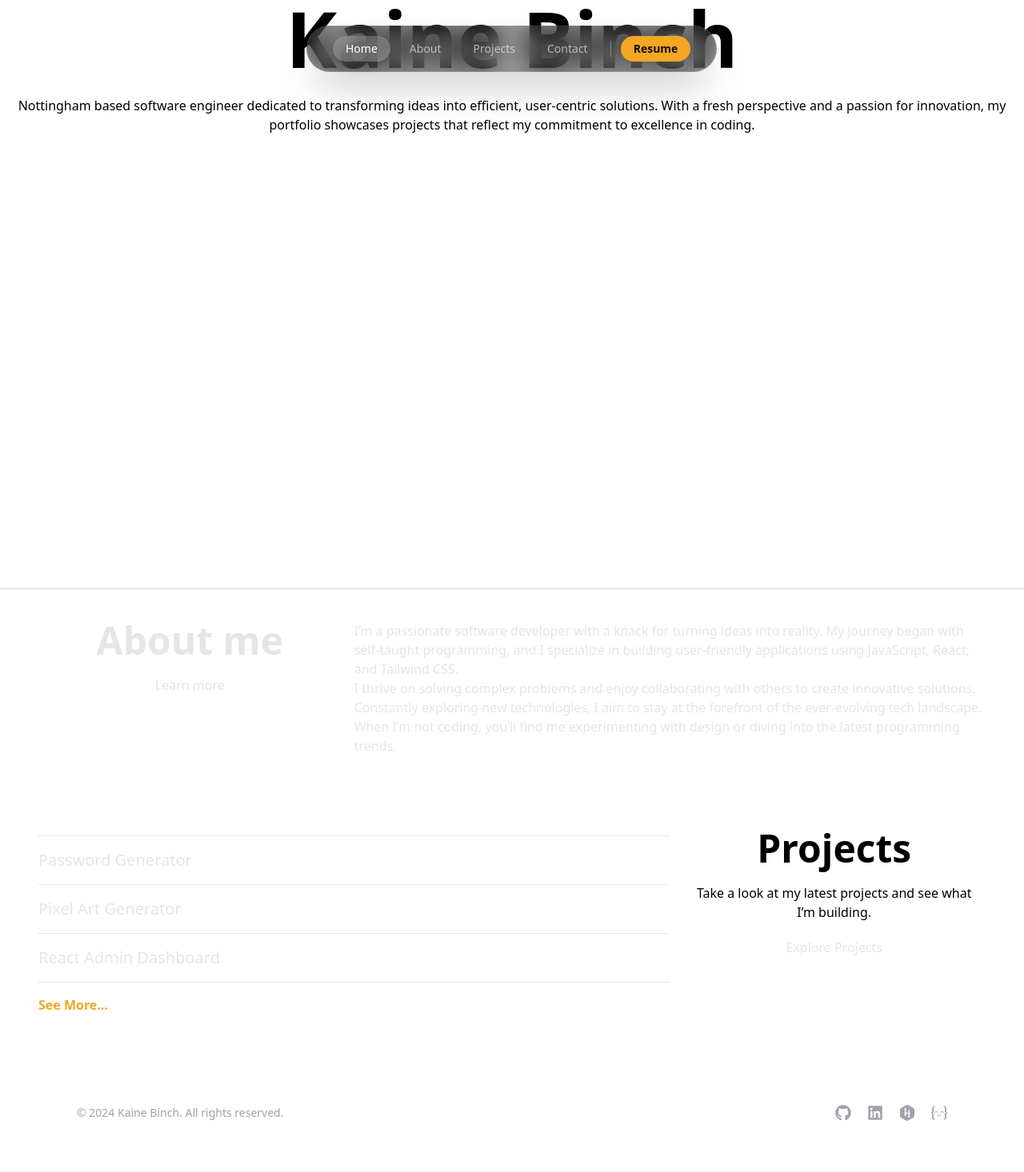
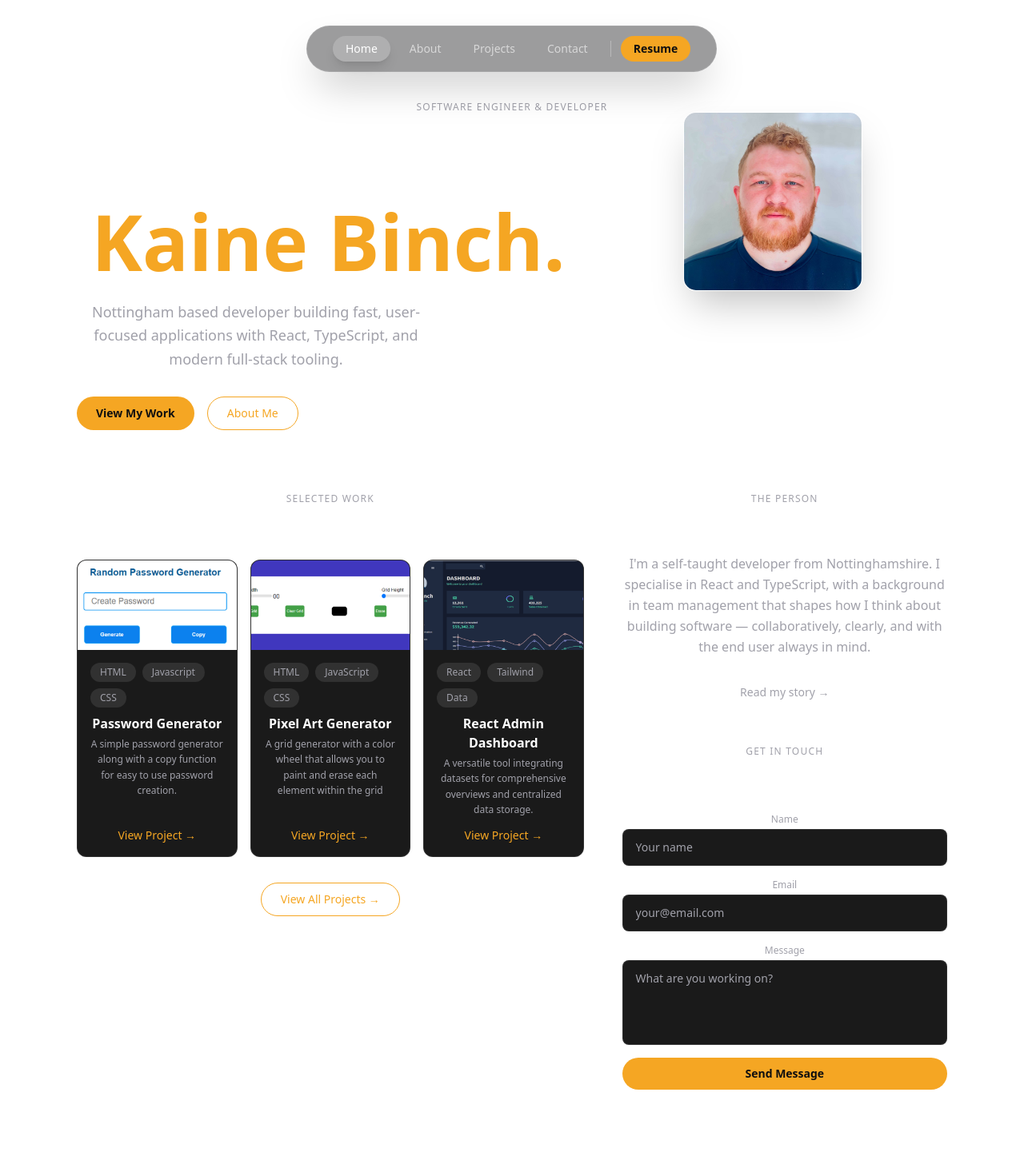
Before and after one commit to KaineBinch/KaineBinch.github.io, a React (Vite) app: page /#/ in a window 1280 px wide. Shown: the top 1466 px of the page at 80% size. Before the commit the page ends 1442 px from the top, so only its background shows below. Built offline with nearby package versions, Linux system fonts and the light colour scheme.

Commit message:
feat: add AboutBlurb, ContactForm, FeaturedProjectCard, ProjectsCarousel, and ProjectsGrid components for homepage redesign

```diff
--- /dev/null
+++ b/src/components/homepage/AboutBlurb.jsx
@@ -0,0 +1,19 @@
+import { motion } from "framer-motion"
+import { fadeUp } from "../../constants/motionVariants"
+import Button from "../ui/Button"
+
+const AboutBlurb = () => (
+  <motion.div variants={fadeUp} initial="hidden" whileInView="show" viewport={{ once: true }}>
+    <p className="text-label uppercase tracking-widest text-text-2 mb-2">The Person</p>
+    <h2 className="text-section text-text-1 mb-4">About Me</h2>
+    <p className="text-text-2 leading-relaxed mb-6">
+      I&apos;m a self-taught developer from Nottinghamshire. I specialise in React
+      and TypeScript, with a background in team management that shapes how I think
+      about building software — collaboratively, clearly, and with the end user
+      always in mind.
+    </p>
+    <Button variant="ghost" href="/#/about">Read my story →</Button>
+  </motion.div>
+)
+
+export default AboutBlurb
--- /dev/null
+++ b/src/components/homepage/ContactForm.jsx
@@ -0,0 +1,34 @@
+import { motion } from "framer-motion"
+import { fadeUp } from "../../constants/motionVariants"
+import Button from "../ui/Button"
+import Input from "../ui/Input"
+
+const ContactForm = ({ formData, handleChange, handleSubmit, formStatus }) => (
+  <motion.div variants={fadeUp} initial="hidden" whileInView="show" viewport={{ once: true }}>
+    <p className="text-label uppercase tracking-widest text-text-2 mb-2">Get In Touch</p>
+    <h2 className="text-section text-text-1 mb-6">Contact Me</h2>
+    <form onSubmit={handleSubmit} className="flex flex-col gap-4">
+      <div className="flex flex-col gap-1">
+        <label htmlFor="home-name" className="text-xs text-text-2 font-medium">Name</label>
+        <Input id="home-name" name="name" placeholder="Your name" value={formData.name} onChange={handleChange} required />
+      </div>
+      <div className="flex flex-col gap-1">
+        <label htmlFor="home-email" className="text-xs text-text-2 font-medium">Email</label>
+        <Input id="home-email" name="email" type="email" placeholder="your@email.com" value={formData.email} onChange={handleChange} required />
+      </div>
+      <div className="flex flex-col gap-1">
+        <label htmlFor="home-message" className="text-xs text-text-2 font-medium">Message</label>
+        <Input id="home-message" multiline name="message" placeholder="What are you working on?" rows={4} value={formData.message} onChange={handleChange} required />
+      </div>
+      <Button type="submit" className="w-full justify-center">Send Message</Button>
+      {formStatus === "success" && (
+        <p className="text-green-400 text-sm text-center">Message sent — I&apos;ll be in touch!</p>
+      )}
+      {formStatus === "error" && (
+        <p className="text-red-400 text-sm text-center">Something went wrong. Please try again.</p>
+      )}
+    </form>
+  </motion.div>
+)
+
+export default ContactForm
--- /dev/null
+++ b/src/components/homepage/FeaturedProjectCard.jsx
@@ -0,0 +1,30 @@
+import Card from "../ui/Card"
+import Tag from "../ui/Tag"
+
+const FeaturedProjectCard = ({ project }) => (
+  <Card className="overflow-hidden group hover:border-white/20 transition-colors duration-300 h-full flex flex-col">
+    <div className="aspect-video overflow-hidden bg-bg flex-shrink-0">
+      <img
+        src={project.iconImage}
+        alt={project.title}
+        className="w-full h-full object-cover group-hover:scale-105 transition-transform duration-500"
+      />
+    </div>
+    <div className="p-4 flex flex-col flex-1">
+      <div className="flex flex-wrap gap-2 mb-2">
+        {project.tags.map((tag) => <Tag key={tag}>{tag}</Tag>)}
+      </div>
+      <h3 className="text-text-1 font-semibold text-base mb-1">{project.title}</h3>
+      <p className="text-text-2 text-xs mb-3 leading-relaxed flex-1">{project.shortDesc}</p>
+      <a
+        href={project.link}
+        target="_blank"
+        rel="noopener noreferrer"
+        className="text-primary text-sm font-medium hover:underline focus-visible:outline focus-visible:outline-2 focus-visible:outline-offset-2 focus-visible:outline-primary mt-auto">
+        View Project →
+      </a>
+    </div>
+  </Card>
+)
+
+export default FeaturedProjectCard
--- /dev/null
+++ b/src/components/homepage/ProjectsCarousel.jsx
@@ -0,0 +1,34 @@
+import { motion } from "framer-motion"
+import { fadeIn } from "../../constants/motionVariants"
+import { projects } from "../../constants/projects"
+import Container from "../layout/Container"
+import Button from "../ui/Button"
+import FeaturedProjectCard from "./FeaturedProjectCard"
+
+const ProjectsCarousel = () => (
+  <div className="py-8">
+    <Container>
+      <motion.div variants={fadeIn} initial="hidden" whileInView="show" viewport={{ once: true }}>
+        <p className="text-label uppercase tracking-widest text-text-2 mb-2">Selected Work</p>
+        <h2 className="text-section text-text-1 mb-6">Featured Projects</h2>
+      </motion.div>
+    </Container>
+
+    {/* Cards bleed to the right edge; left padding matches Container's px-6 lg:px-8 */}
+    <div className="overflow-x-auto">
+      <div className="flex gap-4 snap-x snap-mandatory scroll-smooth pb-4 px-6 lg:px-8">
+        {projects.slice(0, 3).map((project) => (
+          <div key={project.title} className="snap-start flex-shrink-0 w-[78vw] max-w-[300px]">
+            <FeaturedProjectCard project={project} />
+          </div>
+        ))}
+      </div>
+    </div>
+
+    <Container className="mt-6">
+      <Button variant="secondary" href="/#/projects">View All Projects →</Button>
+    </Container>
+  </div>
+)
+
+export default ProjectsCarousel
--- /dev/null
+++ b/src/components/homepage/ProjectsGrid.jsx
@@ -0,0 +1,38 @@
+import { motion } from "framer-motion"
+import { fadeIn, fadeUp, staggerContainer } from "../../constants/motionVariants"
+import { projects } from "../../constants/projects"
+import Button from "../ui/Button"
+import FeaturedProjectCard from "./FeaturedProjectCard"
+
+const ProjectsGrid = () => (
+  <div>
+    <motion.div variants={fadeIn} initial="hidden" whileInView="show" viewport={{ once: true }}>
+      <p className="text-label uppercase tracking-widest text-text-2 mb-2">Selected Work</p>
+      <h2 className="text-section text-text-1 mb-6">Featured Projects</h2>
+    </motion.div>
+
+    <motion.div
+      className="grid grid-cols-3 gap-4"
+      variants={staggerContainer}
+      initial="hidden"
+      whileInView="show"
+      viewport={{ once: true, margin: "-60px" }}>
+      {projects.slice(0, 3).map((project) => (
+        <motion.div
+          key={project.title}
+          variants={fadeUp}
+          whileHover={{ y: -4 }}
+          transition={{ duration: 0.2 }}
+          className="h-full">
+          <FeaturedProjectCard project={project} />
+        </motion.div>
+      ))}
+    </motion.div>
+
+    <motion.div className="mt-8" variants={fadeUp} initial="hidden" whileInView="show" viewport={{ once: true }}>
+      <Button variant="secondary" href="/#/projects">View All Projects →</Button>
+    </motion.div>
+  </div>
+)
+
+export default ProjectsGrid
--- a/src/pages/homePage.jsx
+++ b/src/pages/homePage.jsx
@@ -1,149 +1,141 @@
-import { useEffect, useRef, useState } from "react"
-import gsap from "gsap"
-import { useGSAP } from "@gsap/react"
-import SplitText from "../utils/splitText"
-import { motion as m } from "framer-motion"
-import AOS from "aos"
-import "aos/dist/aos.css"
-import HomeProject from "../components/homepage/homeProject"
-import { projects } from "../constants/projects"
+import { useState } from "react"
+import { motion } from "framer-motion"
+import { Helmet } from "react-helmet-async"
+import kaineHead from "../assets/kaineHead.jpg"
+import Button from "../components/ui/Button"
+import Container from "../components/layout/Container"
+import { pageTransition, fadeUp, fadeIn } from "../constants/motionVariants"
+import AboutBlurb from "../components/homepage/AboutBlurb"
+import ContactForm from "../components/homepage/ContactForm"
+import ProjectsCarousel from "../components/homepage/ProjectsCarousel"
+import ProjectsGrid from "../components/homepage/ProjectsGrid"
 
-const styles = {
-  clipPath: { clipPath: "polygon(0 0, 100% 0, 100% 100%, 0% 100%)" },
-}
+const FORMSPREE_ID = "YOUR_FORM_ID"
 
 const HomePage = () => {
-  const container = useRef()
+  const [formData, setFormData] = useState({ name: "", email: "", message: "" })
+  const [formStatus, setFormStatus] = useState("")
 
-  useGSAP(
-    () => {
-      gsap.to(".char", {
-        y: 0,
-        stagger: 0.1,
-        delay: 0.3,
-        duration: 0.6,
+  const handleChange = (e) =>
+    setFormData((prev) => ({ ...prev, [e.target.name]: e.target.value }))
+
+  const handleSubmit = async (e) => {
+    e.preventDefault()
+    try {
+      const res = await fetch(`https://formspree.io/f/${FORMSPREE_ID}`, {
+        method: "POST",
+        headers: { "Content-Type": "application/json", Accept: "application/json" },
+        body: JSON.stringify(formData),
       })
-    },
-    { scope: container },
-  )
-
-  useEffect(() => {
-    AOS.init({ duration: 1000 })
-  }, [])
-
-  const ProjectList = ({ projects }) => {
-    const [visibleProjects, setVisibleProjects] = useState(3)
-
-    const handleSeeMore = () => {
-      setVisibleProjects((prev) => prev + 5)
+      if (res.ok) {
+        setFormStatus("success")
+        setFormData({ name: "", email: "", message: "" })
+      } else {
+        setFormStatus("error")
+      }
+    } catch {
+      setFormStatus("error")
     }
-
-    return (
-      <>
-        <div data-aos="fade-right">
-          <hr className="border-neutral" />
-          {projects.slice(0, visibleProjects).map((project, i) => (
-            <HomeProject key={i} title={project.title} link={project.link} />
-          ))}
-          {visibleProjects < projects.length && (
-            <span
-              onClick={handleSeeMore}
-              className="cursor-pointer text-primary mt-4 block self-start"
-              style={{
-                fontWeight: "bold",
-                fontSize: "16px",
-              }}>
-              See More...
-            </span>
-          )}
-        </div>
-      </>
-    )
   }
 
   return (
-    <div className="overflow-x-hidden">
-      <div className="hero min-h-[92svh]">
-        <div className="hero-content text-center">
-          <div className="max-w-full">
-            <div className="" style={styles.clipPath} ref={container}>
-              {SplitText(
-                "Kaine Binch",
-                "md:text-8xl text-6xl font-bold -translate-y-full",
-              )}
-            </div>
-            <m.p
-              initial={{ opacity: 0, y: 20 }}
-              animate={{ opacity: 1, y: 0 }}
-              transition={{ duration: 0.6, delay: 1.8 }}
-              className="py-6">
-              Nottingham based software engineer dedicated to transforming ideas
-              into efficient, user-centric solutions. With a fresh perspective
-              and a passion for innovation, my portfolio showcases projects that
-              reflect my commitment to excellence in coding.
-            </m.p>
+    <motion.div {...pageTransition}>
+      <Helmet>
+        <title>Kaine Binch | Software Engineer</title>
+        <meta name="description" content="Nottingham based software engineer building fast, user-focused applications with React, TypeScript, and modern full-stack tooling." />
+        <meta property="og:title" content="Kaine Binch | Software Engineer" />
+        <meta property="og:description" content="Nottingham based software engineer building fast, user-focused applications with React, TypeScript, and modern full-stack tooling." />
+        <meta property="og:image" content="/images/profile/kaine.webp" />
+        <meta property="og:type" content="website" />
+      </Helmet>
+
+      {/* ── Hero ── */}
+      <section className="pt-24 lg:pt-32 pb-6 lg:pb-12">
+        <Container className="w-full">
+          <div className="flex flex-col gap-10 md:gap-3">
+            <motion.div variants={fadeIn} initial="hidden" whileInView="show" viewport={{ once: true }}>
+              <p className="text-label uppercase tracking-widest text-text-2 -mb-10">
+                Software Engineer &amp; Developer
+              </p>
+            </motion.div>
+
+            <motion.div
+              className="grid grid-cols-[60%_40%] items-center"
+              variants={fadeIn}
+              initial="hidden"
+              whileInView="show"
+              viewport={{ once: true }}>
+              <div className="mr-6">
+                <h1 className="text-hero">
+                  <span className="block text-text-1">Hi, I&apos;m</span>
+                  <span className="block text-primary">Kaine Binch.</span>
+                </h1>
+              </div>
+              <div className="flex w-full">
+                <div className="flex relative w-full justify-center">
+                  <div
+                    className="rounded-2xl overflow-hidden border border-white/10 shadow-2xl max-w-[350px]"
+                    style={{ maxHeight: "clamp(8rem, 28vh, 16rem)" }}>
+                    <img
+                      src={kaineHead}
+                      alt="Kaine Binch, software engineer"
+                      className="w-full h-full object-cover object-top"
+                    />
+                  </div>
+                </div>
+              </div>
+            </motion.div>
+
+            <motion.div variants={fadeUp} initial="hidden" whileInView="show" viewport={{ once: true }}>
+              <p className="text-text-2 text-lg mb-8 max-w-md leading-relaxed">
+                Nottingham based developer building fast, user-focused applications
+                with React, TypeScript, and modern full-stack tooling.
+              </p>
+              <div className="flex flex-wrap gap-4">
+                <Button href="/#/projects">View My Work</Button>
+                <Button variant="secondary" href="/#/about">About Me</Button>
+              </div>
+            </motion.div>
+          </div>
+        </Container>
+      </section>
+
+      {/* ── Mobile: About → Projects carousel → Contact ── */}
+      <div className="lg:hidden">
+        <Container className="py-8">
+          <AboutBlurb />
+        </Container>
+
+        <ProjectsCarousel />
+
+        <Container className="py-8 pb-16">
+          <ContactForm
+            formData={formData}
+            handleChange={handleChange}
+            handleSubmit={handleSubmit}
+            formStatus={formStatus}
+          />
+        </Container>
+      </div>
+
+      {/* ── Desktop: Projects left | About + Contact right ── */}
+      <Container className="hidden lg:block py-8 pb-16">
+        <div className="grid lg:grid-cols-5 gap-8 lg:gap-12">
+          <div className="lg:col-span-3">
+            <ProjectsGrid />
+          </div>
+          <div className="lg:col-span-2 flex flex-col gap-12">
+            <AboutBlurb />
+            <ContactForm
+              formData={formData}
+              handleChange={handleChange}
+              handleSubmit={handleSubmit}
+              formStatus={formStatus}
+            />
           </div>
         </div>
-      </div>
-      <hr className="border-neutral-300" />
-      <div className="max-w-screen flex bg-neutral md:flex-row flex-col p-10 overflow-x-hidden">
-        <div className="flex-1 text-neutral-200" data-aos="fade-right">
-          <h1 className="text-5xl font-bold mb-5">About me</h1>
-          <a
-            className="btn btn-primary text-neutral-200 hidden md:inline-flex"
-            href="/#/work">
-            Learn more
-          </a>
-        </div>
-        <div
-          className="flex flex-col flex-[2] px-2 text-start text-neutral-200"
-          data-aos="fade-left">
-          <p>
-            I’m a passionate software developer with a knack for turning ideas
-            into reality. My journey began with self-taught programming, and I
-            specialize in building user-friendly applications using JavaScript,
-            React, and Tailwind CSS.
-            <br />
-            I thrive on solving complex problems and enjoy collaborating with
-            others to create innovative solutions. Constantly exploring new
-            technologies, I aim to stay at the forefront of the ever-evolving
-            tech landscape.
-            <br />
-            When I’m not coding, you’ll find me experimenting with design or
-            diving into the latest programming trends.
-          </p>
-          <a
-            className="btn btn-primary md:hidden mt-5 self-center"
-            href="/#/about">
-            Learn more
-          </a>
-        </div>
-      </div>
-      <div className="max-w-full flex flex-col mt-3 md:flex-row md:flex-row-reverse flex-col mb-5 p-10">
-        <div className="flex-1 text-neutral" data-aos="fade-left">
-          <h1 className="text-5xl font-bold">Projects</h1>
-          <p className="m-5">
-            Take a look at my latest projects and see what I’m building.
-          </p>
-          <a
-            className="btn btn-primary text-neutral-200 hidden md:inline-flex"
-            href="/#/projects">
-            Explore Projects
-          </a>
-        </div>
-        <div className="flex flex-col flex-[2] p-2 mb-1 md:text-start text-neutral-200">
-          <ProjectList projects={projects} />
-
-          <div data-aos="fade-right">
-            <a
-              className="btn btn-primary md:hidden mt-5 self-center"
-              href="/#/projects">
-              Explore Projects
-            </a>
-          </div>
-        </div>
-      </div>
-    </div>
+      </Container>
+    </motion.div>
   )
 }
 
```
